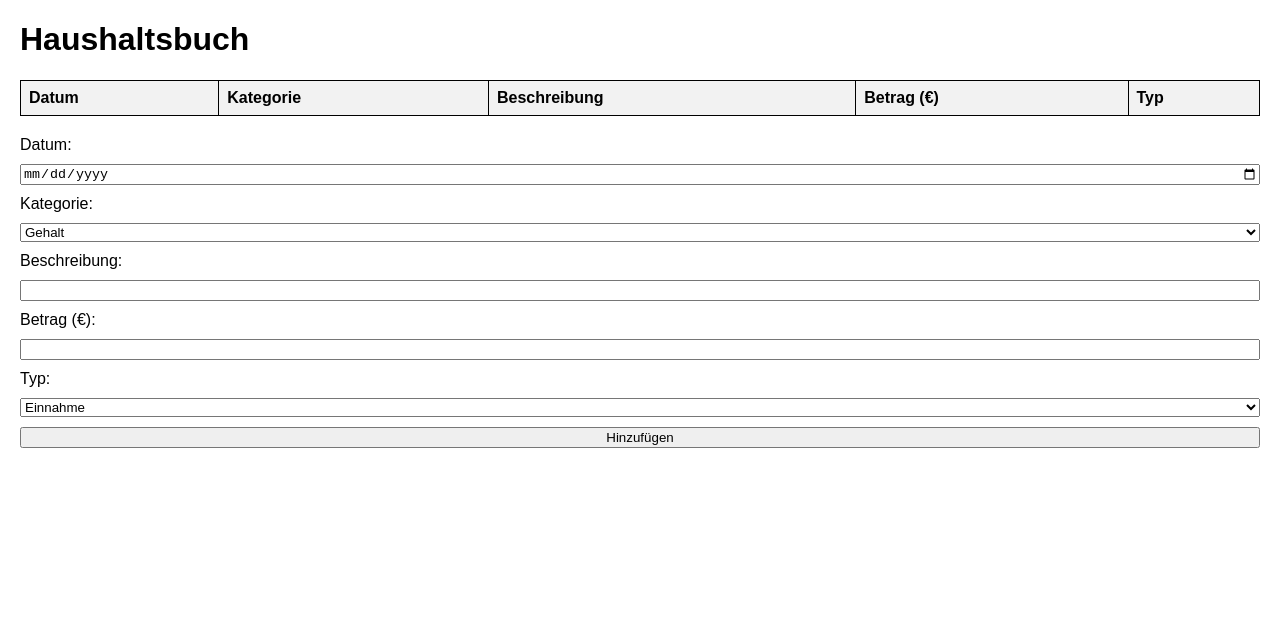
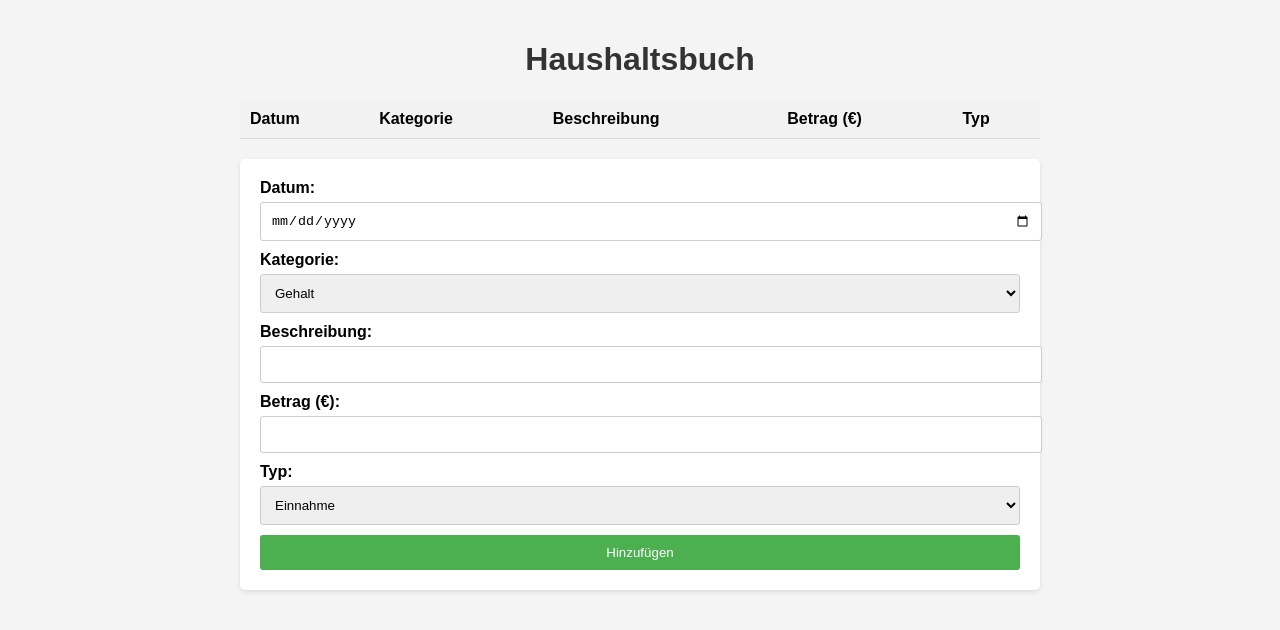
Before and after one commit to importdeniz/Finanzplaner, a plain HTML site: page index.html in a window 1280 px wide. Drawn offline with Linux system fonts and the light colour scheme.

Commit message:
better UI

```diff
--- a/index.html
+++ b/index.html
@@ -8,7 +8,9 @@
     <script defer src="script.js"></script>
 </head>
 <body>
+    <div class="container">
         <h1>Haushaltsbuch</h1>
+        <div class="table-container">
             <table>
                 <thead>
                     <tr>
@@ -23,8 +25,9 @@
                     <!-- Einträge werden hier angezeigt -->
                 </tbody>
             </table>
+        </div>
 
-    <form id="entryForm">
+        <form id="entryForm" class="entry-form">
             <label for="date">Datum:</label>
             <input type="date" id="date" required>
 
@@ -63,7 +66,6 @@
 
             <button type="submit">Hinzufügen</button>
         </form>
-
-
+    </div>
 </body>
 </html>
--- a/style.css
+++ b/style.css
@@ -1,27 +1,76 @@
-
 body {
     font-family: Arial, sans-serif;
-    margin: 20px;
+    background-color: #f4f4f4;
+    margin: 0;
+    padding: 0;
 }
+
+.container {
+    max-width: 800px;
+    margin: 0 auto;
+    padding: 20px;
+}
+
+h1 {
+    text-align: center;
+    color: #333;
+}
+
+.table-container {
+    overflow-x: auto;
+}
+
 table {
     width: 100%;
     border-collapse: collapse;
     margin-bottom: 20px;
 }
-table, th, td {
-    border: 1px solid black;
+
+table th, table td {
+    padding: 10px;
+    text-align: left;
+    border-bottom: 1px solid #ddd;
 }
-th, td {
-    padding: 8px;
-    text-align: left;
+
+table th {
+    background-color: #f2f2f2;
+    font-weight: bold;
 }
-th {
-    background-color: #f2f2f2;
+
+.entry-form {
+    background-color: #fff;
+    padding: 20px;
+    border-radius: 5px;
+    box-shadow: 0 2px 4px rgba(0, 0, 0, 0.1);
 }
-form {
-    display: flex;
-    flex-direction: column;
+
+.entry-form label {
+    display: block;
+    margin-bottom: 5px;
+    font-weight: bold;
 }
-label, input, select {
+
+.entry-form input[type="date"],
+.entry-form input[type="text"],
+.entry-form input[type="number"],
+.entry-form select {
+    width: 100%;
+    padding: 10px;
     margin-bottom: 10px;
+    border: 1px solid #ccc;
+    border-radius: 3px;
 }
+
+.entry-form button[type="submit"] {
+    width: 100%;
+    padding: 10px;
+    background-color: #4caf50;
+    color: #fff;
+    border: none;
+    border-radius: 3px;
+    cursor: pointer;
+}
+
+.entry-form button[type="submit"]:hover {
+    background-color: #45a049;
+}
```
Lines whose indentation alone changed are shown as unchanged.
